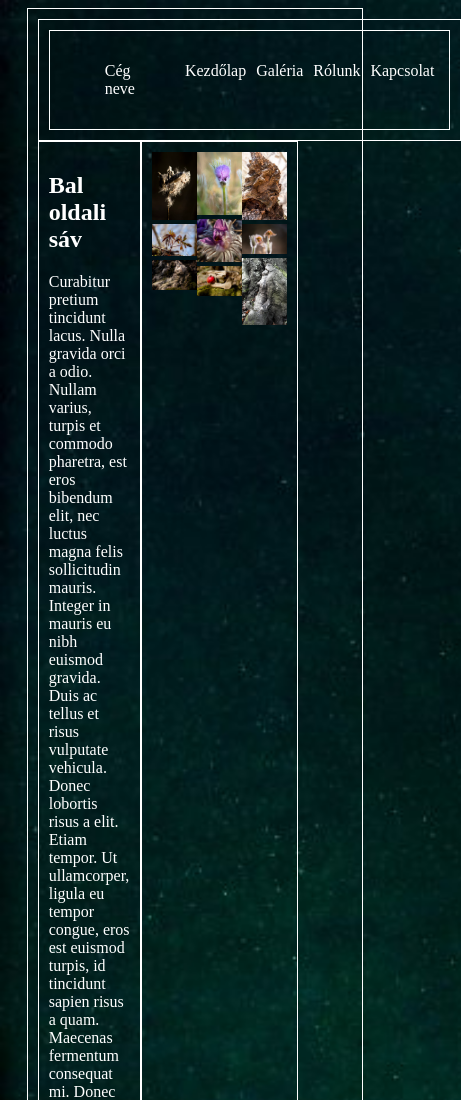
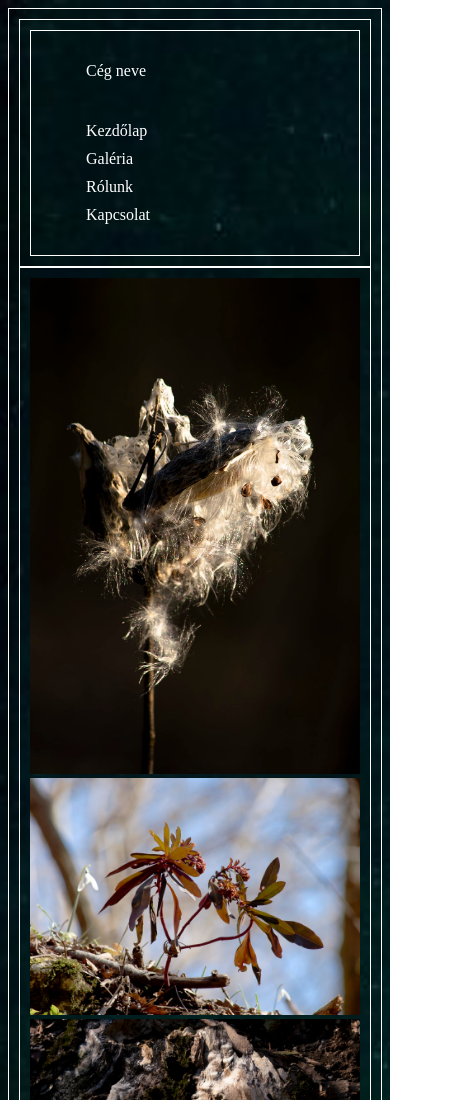
Before and after one commit to gabascott/kepgaleria, a plain HTML site: page flexbox_galeira/public_html/index.html in a window 390 px wide. Shown: the top 1100 px of the page, 461 px wide, since content can reach past the window. Drawn offline with Linux system fonts and the light colour scheme.

Commit message:
végleges állapot(responsive)

```diff
--- a/flexbox_galeira/public_html/style.css
+++ b/flexbox_galeira/public_html/style.css
@@ -74,3 +74,25 @@ nav a{
 footer{
     text-align:center;
 }
+/*--------------RESPO--------------*/
+@media screen and (max-width:700px){
+    main{
+        width:100%;
+        flex-direction:column;
+    }
+    article{
+        order:1;
+    }
+}
+@media screen and (max-width:400px){
+    article{
+        flex-direction:column;
+    }
+    nav{
+        flex-direction:column;
+    }
+    nav ul{
+        flex-direction:column;
+    }
+}
+/*--------------RESPO--------------*/
```
